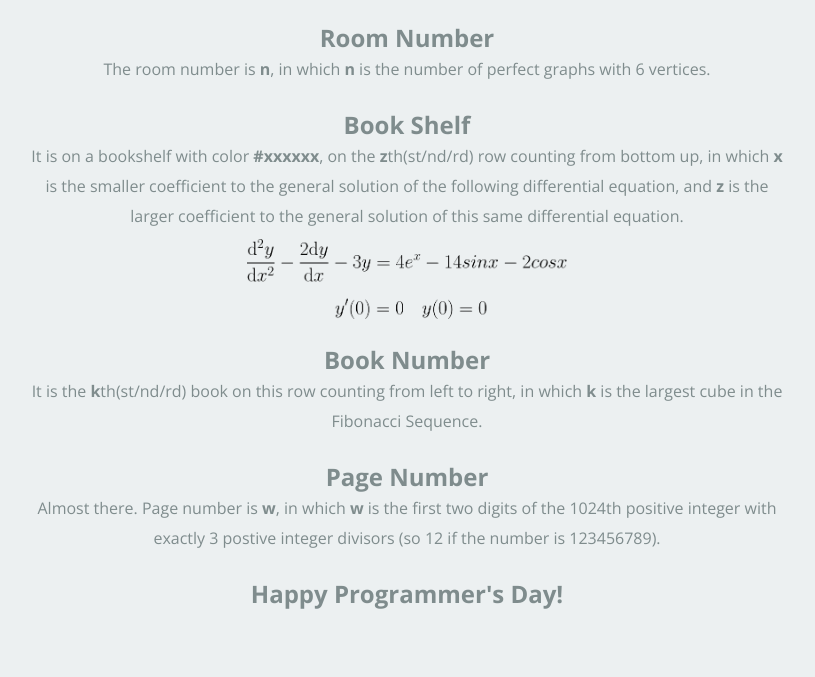
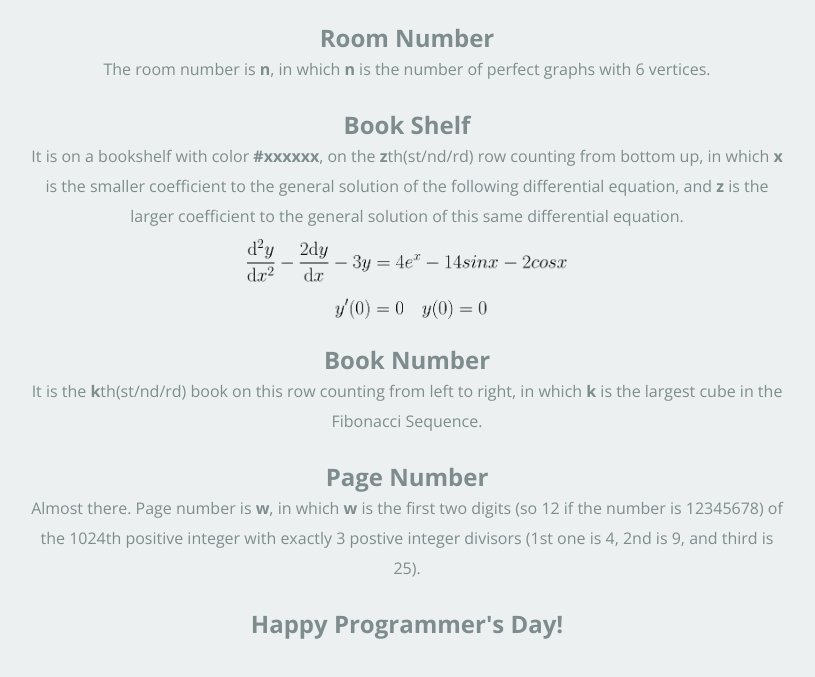
Before and after one commit to Yiluo-pHoton/Yiluo-pHoton.github.io, a plain HTML site: page 1024.html in a window 1280 px wide. Shown: the part 113-790 px from the top of the page, without its empty margins (233-1048 px from the left). Drawn offline with nearby package versions, Linux system fonts and the light colour scheme.

Commit message:
small modification

```diff
--- a/1024.html
+++ b/1024.html
@@ -24,7 +24,7 @@
 			<h2>Book Number</h2>
 			<p>It is the <b>k</b>th(st/nd/rd) book on this row counting from left to right, in which <b>k</b> is the largest cube in the Fibonacci Sequence.</p>
 			<h2>Page Number</h2>
-			<p>Almost there. Page number is <b>w</b>, in which <b>w</b> is the first two digits of the 1024th positive integer with exactly 3 postive integer divisors (so 12 if the number is 123456789).</p>
+			<p>Almost there. Page number is <b>w</b>, in which <b>w</b> is the first two digits (so 12 if the number is 12345678) of the 1024th positive integer with exactly 3 postive integer divisors (1st one is 4, 2nd is 9, and third is 25). </p>
 			<h2 style="padding-bottom:5vh">Happy Programmer's Day!<h2>
 		</div>
 	</body>
```
